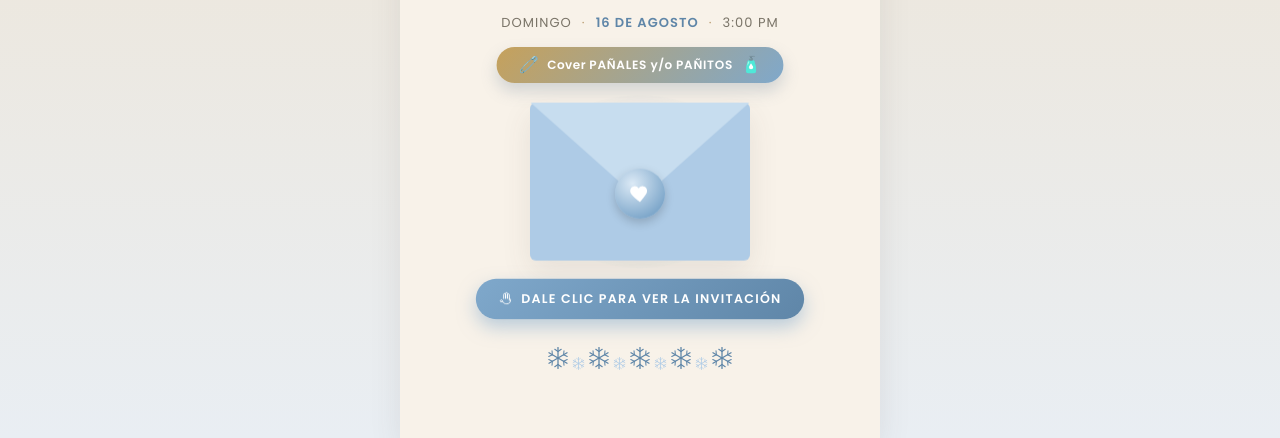
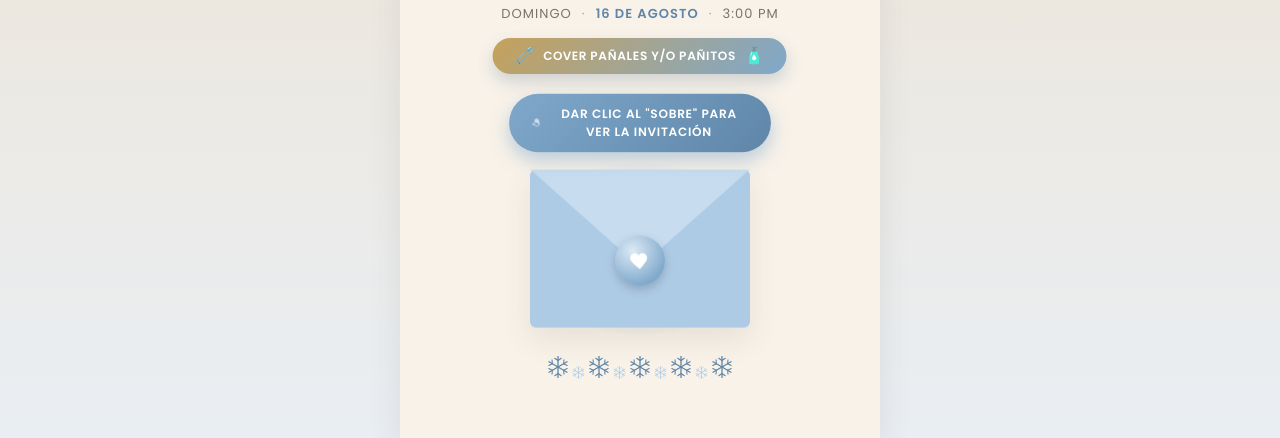
Before and after one commit to NicoHenao17/invitacion-baby-shower-samuel, a website: page invitacion-baby-shower-samuel_3.html in a window 1280 px wide. Shown: the part 362-800 px from the top of the page. Drawn offline with nearby package versions, Linux system fonts and the light colour scheme; a web font is replaced by a local one.

Commit message:
Badge en mayúsculas, letrero de clic movido arriba del sobre con texto más claro

```diff
--- a/invitacion-baby-shower-samuel_3.html
+++ b/invitacion-baby-shower-samuel_3.html
@@ -172,10 +172,10 @@
   .envelope-seal svg{ width:22px; height:22px; }
   .envelope-hint{
     display:inline-flex; align-items:center; gap:8px;
-    margin-top:18px; padding:11px 22px;
+    margin-bottom:18px; padding:11px 22px; max-width:260px;
     background: linear-gradient(135deg, var(--blue-dark), var(--blue-deep));
-    color:#fff; border-radius:30px;
-    font-size:12.5px; font-weight:600; letter-spacing:.1em; text-transform:uppercase;
+    color:#fff; border-radius:30px; text-align:center;
+    font-size:12px; font-weight:600; letter-spacing:.06em; text-transform:uppercase;
     box-shadow:0 8px 18px rgba(127,168,203,.5);
     animation: hintPulse 1.6s ease-in-out infinite;
     position:relative; z-index:2;
@@ -354,10 +354,14 @@
       </div>
       <div class="bring-badge">
         <span class="bring-icon">🧷</span>
-        <span class="bring-text">Cover <b>Pañales</b> y/o <b>Pañitos</b></span>
+        <span class="bring-text">COVER <b>PAÑALES</b> Y/O <b>PAÑITOS</b></span>
         <span class="bring-icon">🧴</span>
       </div>
       <div class="envelope-zone">
+        <div class="envelope-hint">
+          <svg class="tap-icon" viewBox="0 0 24 24" fill="none"><path d="M9 11.5V5.2a1.5 1.5 0 0 1 3 0V11m0 .3V3.7a1.5 1.5 0 0 1 3 0V11m0 .2V5.7a1.5 1.5 0 0 1 3 0v8.8m0-3c1 .1 2 .7 2 2.3 0 3.4-1.8 6.2-6 6.2-3.3 0-4.8-1-6.3-3L4 16.4c-.6-1-.3-2 .5-2.4.7-.4 1.5-.2 2.2.5l1.3 1.4" stroke="#fff" stroke-width="1.4" stroke-linecap="round" stroke-linejoin="round"/></svg>
+          Dar clic al "Sobre" para ver la invitación
+        </div>
         <div class="envelope" id="envelope">
           <div class="envelope-glow"></div>
           <div class="envelope-body"></div>
@@ -365,10 +369,6 @@
           <div class="envelope-seal">
             <svg viewBox="0 0 24 24" fill="none"><path d="M12 21s-7.5-4.9-10-9.4C.4 8.1 2 4.5 5.6 4c2-.3 3.6.6 4.9 2.3C11.9 4.6 13.5 3.7 15.5 4c3.6.5 5.2 4.1 3.6 7.6C16.5 16.1 12 21 12 21z" fill="#fff"/></svg>
           </div>
-        </div>
-        <div class="envelope-hint">
-          <svg class="tap-icon" viewBox="0 0 24 24" fill="none"><path d="M9 11.5V5.2a1.5 1.5 0 0 1 3 0V11m0 .3V3.7a1.5 1.5 0 0 1 3 0V11m0 .2V5.7a1.5 1.5 0 0 1 3 0v8.8m0-3c1 .1 2 .7 2 2.3 0 3.4-1.8 6.2-6 6.2-3.3 0-4.8-1-6.3-3L4 16.4c-.6-1-.3-2 .5-2.4.7-.4 1.5-.2 2.2.5l1.3 1.4" stroke="#fff" stroke-width="1.4" stroke-linecap="round" stroke-linejoin="round"/></svg>
-          Dale clic para ver la invitación
         </div>
       </div>
       <div class="cover-grass" id="grassBottom"></div>
```
